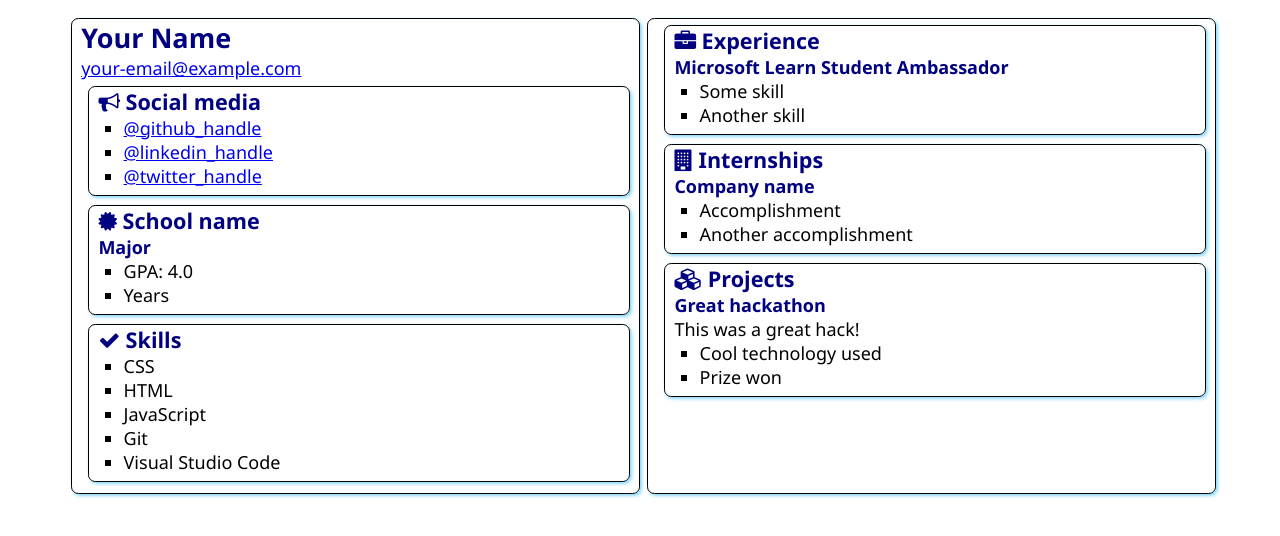
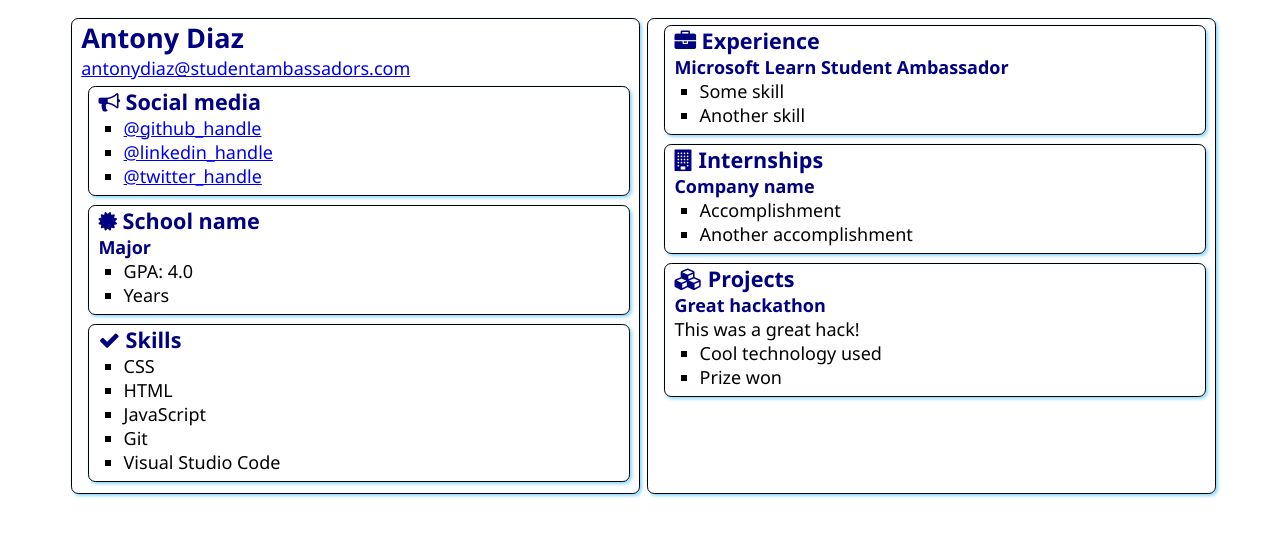
Before and after one commit to andirona1/SATechnicalOnboarding, a plain HTML site: page src/index.html in a window 1280 px wide. Drawn offline with Linux system fonts and the light colour scheme.

Commit message:
Update index.html
Added my name & email address

```diff
--- a/src/index.html
+++ b/src/index.html
@@ -12,8 +12,8 @@
 <body>
     <main>
         <article class="box">
-            <h1>Your Name</h1>
-            <div><a href="mailto:your.email@example.com">your-email@example.com</a></div>
+            <h1>Antony Diaz</h1>
+            <div><a href="mailto:your.email@example.com">antonydiaz@studentambassadors.com</a></div>
 
             <section class="box">
                 <h2>
```
